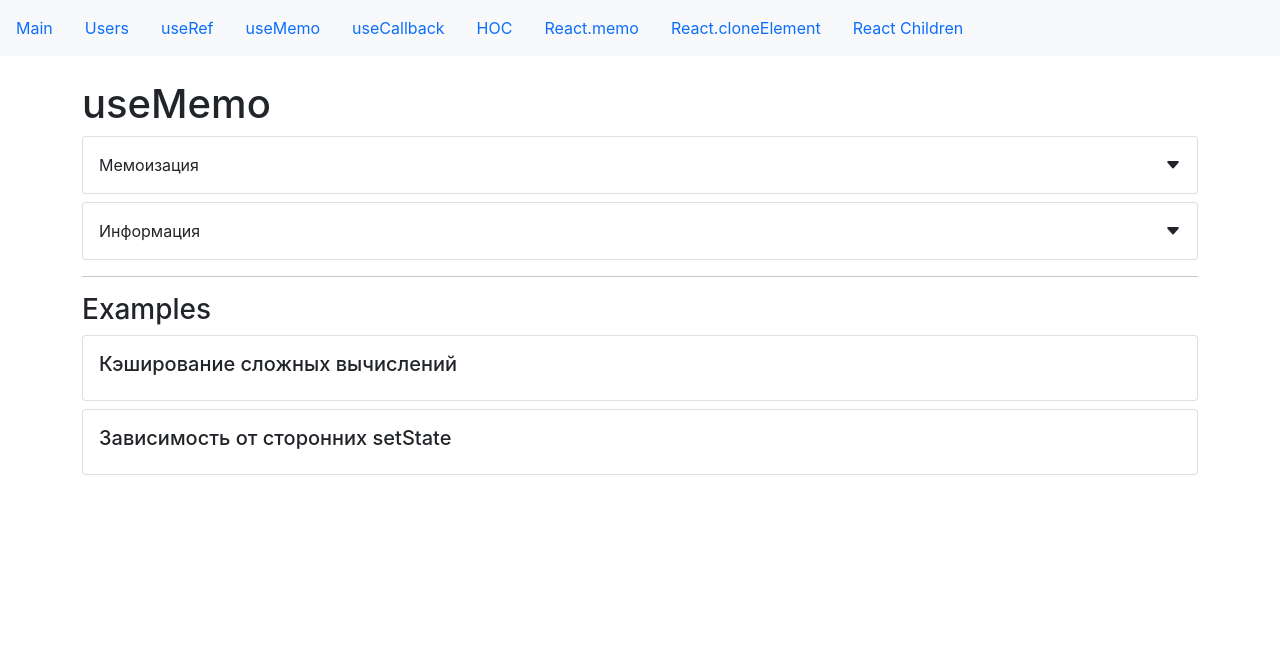
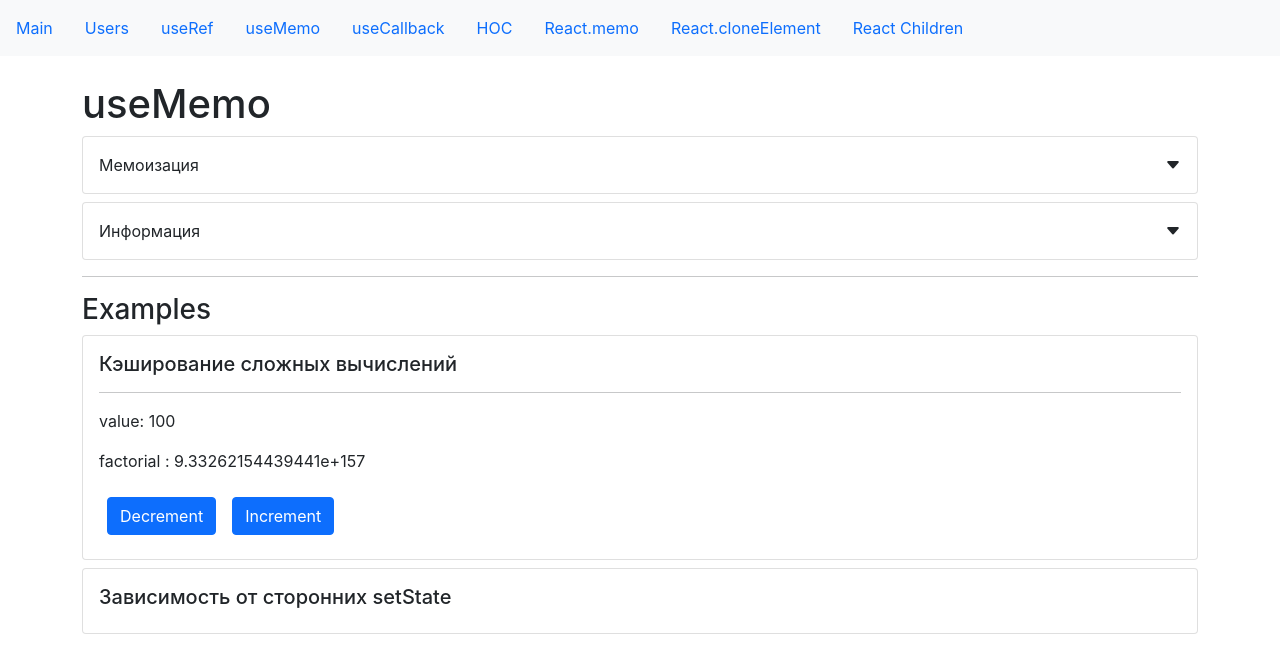
Before and after one commit to rokokos97/start-hooks, a React (Create React App) app: page /useMemo in a window 1280 px wide. Shown: the top 670 px of the page. Built offline with nearby package versions, Linux system fonts and the light colour scheme.

Commit message:
useMem0 => Create factorial function for example

```diff
--- a/src/app/components/examples/useMemo/complexCalculate.jsx
+++ b/src/app/components/examples/useMemo/complexCalculate.jsx
@@ -1,12 +1,29 @@
-import React from "react";
+import React, { useState } from "react";
 import CardWrapper from "../../common/Card";
 import SmallTitle from "../../common/typografy/smallTitle";
+import Divider from "../../common/divider";
+
+const factorial = (n) => {
+    return n ? n * factorial(n - 1) : 1;
+};
 
 const ComplexCalculateExample = () => {
+    const [value, setValue] = useState(100);
+
+    const fact = factorial(value);
     return (
         <>
             <CardWrapper>
                 <SmallTitle>Кэширование сложных вычислений</SmallTitle>
+                <Divider/>
+                <p>
+                    value: { value }
+                </p>
+                <p>
+                    factorial : {fact}
+                </p>
+                <button className={"btn btn-primary m-2"} onClick={() => { setValue((prevState) => prevState + 1); }} >Decrement</button>
+                <button className={"btn btn-primary m-2"} onClick={() => { setValue((prevState) => prevState - 1); }}>Increment</button>
             </CardWrapper>
             <CardWrapper>
                 <SmallTitle>Зависимость от сторонних setState</SmallTitle>
```
